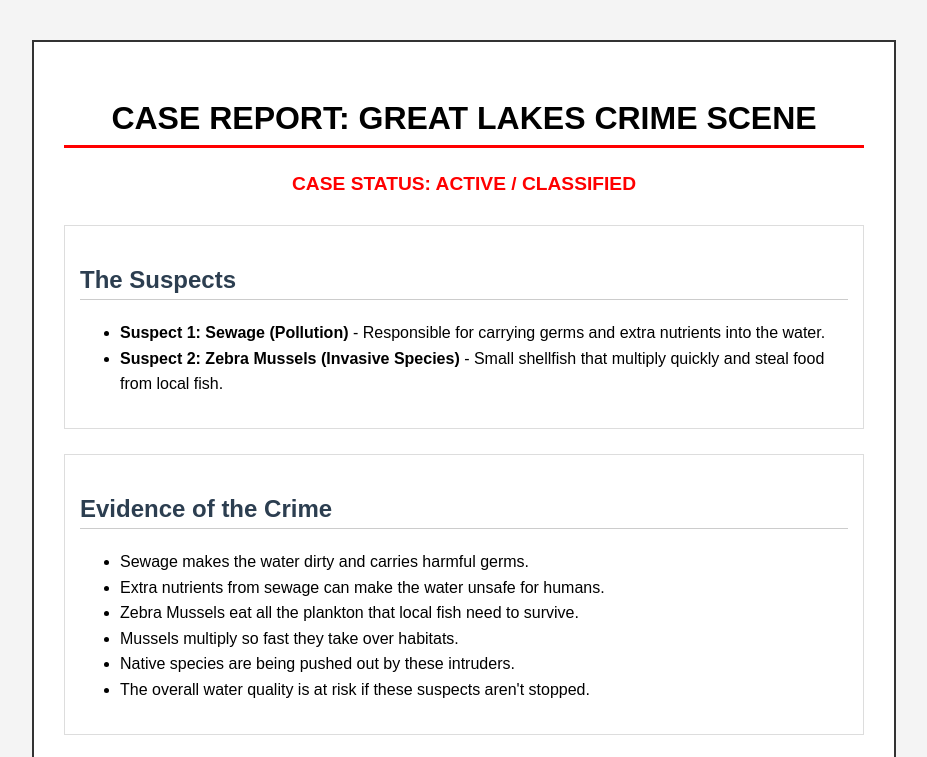
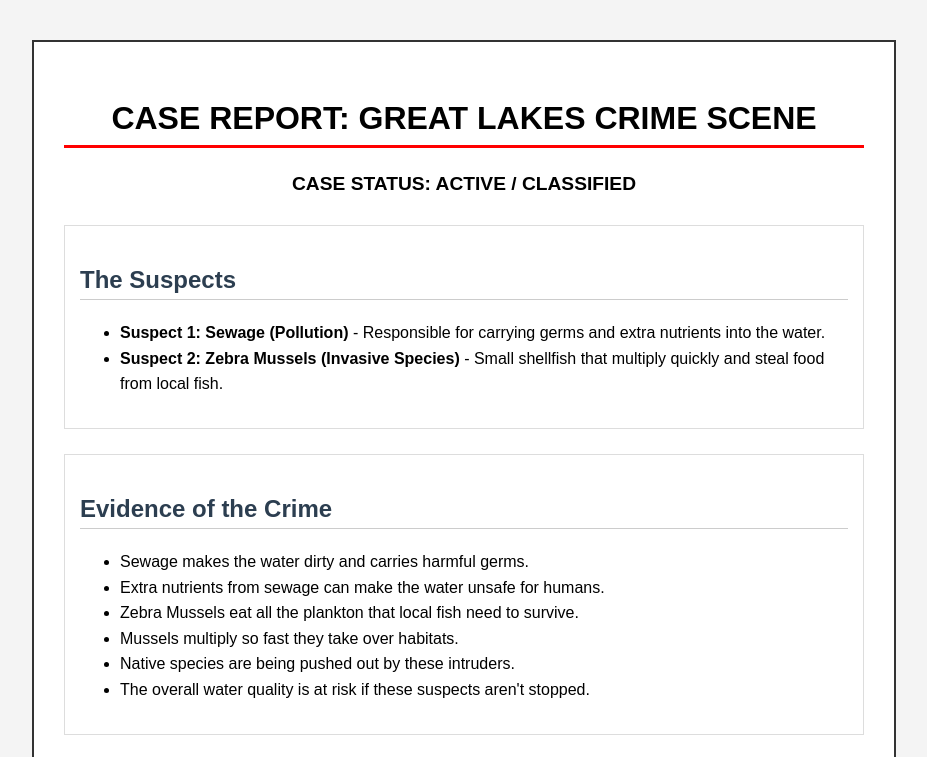
Before and after one commit to 32sbukkit-cmyk/32sbukkit-cmyk.github.io, a plain HTML site: page index.html in a window 1280 px wide. Shown: the top 757 px of the page, without its empty margins (176-1103 px from the left). Drawn offline with Linux system fonts and the light colour scheme.

Commit message:
Change status color from red to darkbrown

```diff
--- a/index.html
+++ b/index.html
@@ -6,7 +6,7 @@
 body { font-family: sans-serif; background-color: #f4f4f4; margin: 40px; line-height: 1.6; }
 .case-file { background: white; padding: 30px; border: 2px solid #333; max-width: 800px; margin: auto; }
 h1 { text-align: center; text-transform: uppercase; border-bottom: 3px solid red; }
-.status { color: red; font-weight: bold; text-align: center; font-size: 1.2em; }
+.status { color: darkbrown; font-weight: bold; text-align: center; font-size: 1.2em; }
 .section { margin-top: 25px; border: 1px solid #ddd; padding: 15px; }
 h2 { color: #2c3e50; border-bottom: 1px solid #ccc; }
 table { width: 100%; border-collapse: collapse; margin-top: 10px; }
```
